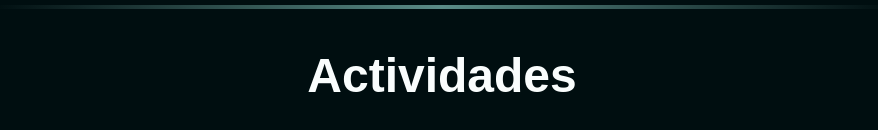
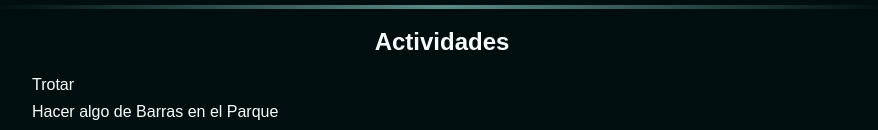
Before and after one commit to jjh005/web-personal, a plain HTML site: page hobbies.html in a window 1280 px wide. Shown: the part 315-445 px from the top of the page, without its empty margins (198-1076 px from the left). Drawn offline with Linux system fonts and the light colour scheme; a script that the page names is missing.

Commit message:
Se cambió el h1 a h2

```diff
--- a/hobbies.html
+++ b/hobbies.html
@@ -29,7 +29,7 @@
     <article>
       <hr class="hr-1" id="hr-hobbies">
 
-      <h1>Actividades</h1>
+      <h2>Actividades</h2>
       <div id="div-ol-hobbies"></div>
       <ol id="ol-hobbies">
         <li>Trotar</li>
```
